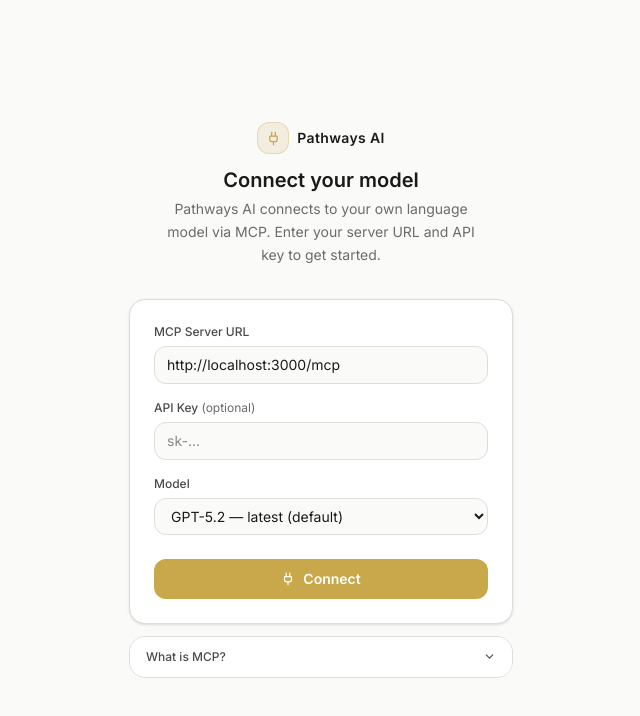
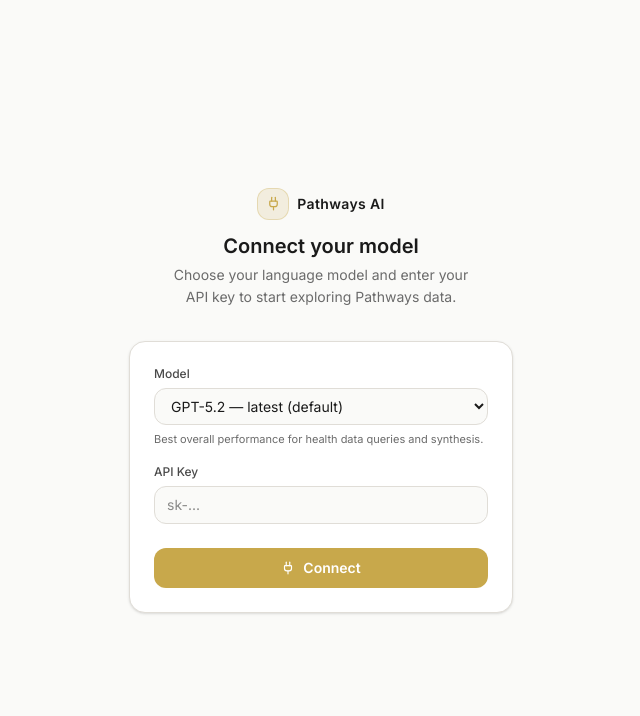
Before and after one commit to cduffy2/Auto-Cookie-Plugin, a React (Vite) app in the folder pathways-app/: page / in a window 1280 px wide. Shown: the top 716 px of the page, without its empty margins (319-959 px from the left). Built offline with nearby package versions, Linux system fonts and the light colour scheme.

Commit message:
Simplify connection screen: remove server URL field
URL is a fixed internal detail. Users only need model + API key.

https://claude.ai/code/session_01YWR4njw3hR2MqWA386AcgT

```diff
--- a/pathways-app/src/components/ConnectionScreen.jsx
+++ b/pathways-app/src/components/ConnectionScreen.jsx
@@ -1,21 +1,20 @@
 import { useState } from 'react';
-import { ChevronDown, ChevronUp, Plug, Loader2 } from 'lucide-react';
+import { Plug, Loader2 } from 'lucide-react';
 import { useConversation } from '../hooks/useConversation';
 import { availableModels } from '../data/promptTemplates';
 
+const FIXED_SERVER_URL = 'http://localhost:3000/mcp';
+
 export default function ConnectionScreen() {
   const { mcpConnection, connectMCP } = useConversation();
-  const [serverUrl, setServerUrl] = useState('http://localhost:3000/mcp');
   const [apiKey, setApiKey] = useState('');
   const [modelId, setModelId] = useState('gpt-5-2');
-  const [mcpInfoOpen, setMcpInfoOpen] = useState(false);
 
   const isConnecting = mcpConnection.status === 'connecting';
 
   const handleConnect = (e) => {
     e.preventDefault();
-    if (!serverUrl.trim()) return;
-    connectMCP({ serverUrl: serverUrl.trim(), apiKey: apiKey.trim(), modelId });
+    connectMCP({ serverUrl: FIXED_SERVER_URL, apiKey: apiKey.trim(), modelId });
   };
 
   return (
@@ -40,8 +39,7 @@ export default function ConnectionScreen() {
           Connect your model
         </h1>
         <p className="text-sm max-w-xs mx-auto leading-relaxed" style={{ color: '#6B6B6B' }}>
-          Pathways AI connects to your own language model via MCP.
-          Enter your server URL and API key to get started.
+          Choose your language model and enter your API key to start exploring Pathways data.
         </p>
       </div>
 
@@ -51,56 +49,8 @@ export default function ConnectionScreen() {
         className="w-full max-w-sm rounded-xl border p-6 shadow-sm"
         style={{ background: '#fff', borderColor: '#E0DDD7' }}
       >
-        {/* Server URL */}
+        {/* Model */}
         <div className="mb-4">
-          <label className="block text-xs font-medium mb-1.5" style={{ color: '#4A4A4A' }}>
-            MCP Server URL
-          </label>
-          <input
-            type="text"
-            value={serverUrl}
-            onChange={(e) => setServerUrl(e.target.value)}
-            placeholder="http://localhost:3000/mcp"
-            required
-            disabled={isConnecting}
-            className="w-full text-sm px-3 py-2 rounded-lg border focus:outline-none transition-colors disabled:opacity-50"
-            style={{
-              borderColor: '#E0DDD7',
-              background: '#FAFAF8',
-              color: '#1A1A1A',
-            }}
-            onFocus={(e) => (e.target.style.borderColor = '#C8A84B')}
-            onBlur={(e) => (e.target.style.borderColor = '#E0DDD7')}
-          />
-        </div>
-
-        {/* API Key */}
-        <div className="mb-4">
-          <label className="block text-xs font-medium mb-1.5" style={{ color: '#4A4A4A' }}>
-            API Key{' '}
-            <span className="font-normal" style={{ color: '#6B6B6B' }}>
-              (optional)
-            </span>
-          </label>
-          <input
-            type="password"
-            value={apiKey}
-            onChange={(e) => setApiKey(e.target.value)}
-            placeholder="sk-..."
-            disabled={isConnecting}
-            className="w-full text-sm px-3 py-2 rounded-lg border focus:outline-none transition-colors disabled:opacity-50"
-            style={{
-              borderColor: '#E0DDD7',
-              background: '#FAFAF8',
-              color: '#1A1A1A',
-            }}
-            onFocus={(e) => (e.target.style.borderColor = '#C8A84B')}
-            onBlur={(e) => (e.target.style.borderColor = '#E0DDD7')}
-          />
-        </div>
-
-        {/* Model */}
-        <div className="mb-6">
           <label className="block text-xs font-medium mb-1.5" style={{ color: '#4A4A4A' }}>
             Model
           </label>
@@ -108,8 +58,8 @@ export default function ConnectionScreen() {
             value={modelId}
             onChange={(e) => setModelId(e.target.value)}
             disabled={isConnecting}
-            className="w-full text-sm px-3 py-2 rounded-lg border focus:outline-none transition-colors disabled:opacity-50 bg-[#FAFAF8]"
-            style={{ borderColor: '#E0DDD7', color: '#1A1A1A' }}
+            className="w-full text-sm px-3 py-2 rounded-lg border focus:outline-none transition-colors disabled:opacity-50"
+            style={{ borderColor: '#E0DDD7', background: '#FAFAF8', color: '#1A1A1A' }}
             onFocus={(e) => (e.target.style.borderColor = '#C8A84B')}
             onBlur={(e) => (e.target.style.borderColor = '#E0DDD7')}
           >
@@ -119,16 +69,37 @@ export default function ConnectionScreen() {
               </option>
             ))}
           </select>
+          <p className="mt-1.5 text-[11px]" style={{ color: '#6B6B6B' }}>
+            {availableModels.find((m) => m.id === modelId)?.description}
+          </p>
+        </div>
+
+        {/* API Key */}
+        <div className="mb-6">
+          <label className="block text-xs font-medium mb-1.5" style={{ color: '#4A4A4A' }}>
+            API Key
+          </label>
+          <input
+            type="password"
+            value={apiKey}
+            onChange={(e) => setApiKey(e.target.value)}
+            placeholder="sk-..."
+            disabled={isConnecting}
+            className="w-full text-sm px-3 py-2 rounded-lg border focus:outline-none transition-colors disabled:opacity-50"
+            style={{ borderColor: '#E0DDD7', background: '#FAFAF8', color: '#1A1A1A' }}
+            onFocus={(e) => (e.target.style.borderColor = '#C8A84B')}
+            onBlur={(e) => (e.target.style.borderColor = '#E0DDD7')}
+          />
         </div>
 
         {/* Connect button */}
         <button
           type="submit"
-          disabled={isConnecting || !serverUrl.trim()}
+          disabled={isConnecting}
           className="w-full flex items-center justify-center gap-2 px-4 py-2.5 rounded-lg text-sm font-semibold text-white transition-colors disabled:opacity-60 disabled:cursor-not-allowed"
-          style={{ background: isConnecting ? '#B89638' : '#C8A84B' }}
+          style={{ background: '#C8A84B' }}
           onMouseEnter={(e) => { if (!isConnecting) e.target.style.background = '#B89638'; }}
-          onMouseLeave={(e) => { if (!isConnecting) e.target.style.background = '#C8A84B'; }}
+          onMouseLeave={(e) => { e.target.style.background = '#C8A84B'; }}
         >
           {isConnecting ? (
             <>
@@ -143,36 +114,6 @@ export default function ConnectionScreen() {
           )}
         </button>
       </form>
-
-      {/* What is MCP? */}
-      <div
-        className="w-full max-w-sm mt-3 rounded-xl border overflow-hidden"
-        style={{ borderColor: '#E0DDD7' }}
-      >
-        <button
-          type="button"
-          onClick={() => setMcpInfoOpen((v) => !v)}
-          className="w-full flex items-center justify-between px-4 py-3 text-xs font-medium transition-colors"
-          style={{
-            background: mcpInfoOpen ? '#F2F0EB' : '#fff',
-            color: '#4A4A4A',
-          }}
-        >
-          What is MCP?
-          {mcpInfoOpen ? <ChevronUp size={13} /> : <ChevronDown size={13} />}
-        </button>
-        {mcpInfoOpen && (
-          <div
-            className="px-4 pb-4 text-xs leading-relaxed"
-            style={{ background: '#F2F0EB', color: '#6B6B6B' }}
-          >
-            MCP (Model Context Protocol) is an open standard that lets AI models connect to external
-            tools and data sources. Pathways AI uses MCP to communicate with your chosen language
-            model, keeping your data and API keys under your control — nothing is routed through
-            Pathways servers.
-          </div>
-        )}
-      </div>
     </div>
   );
 }
```
